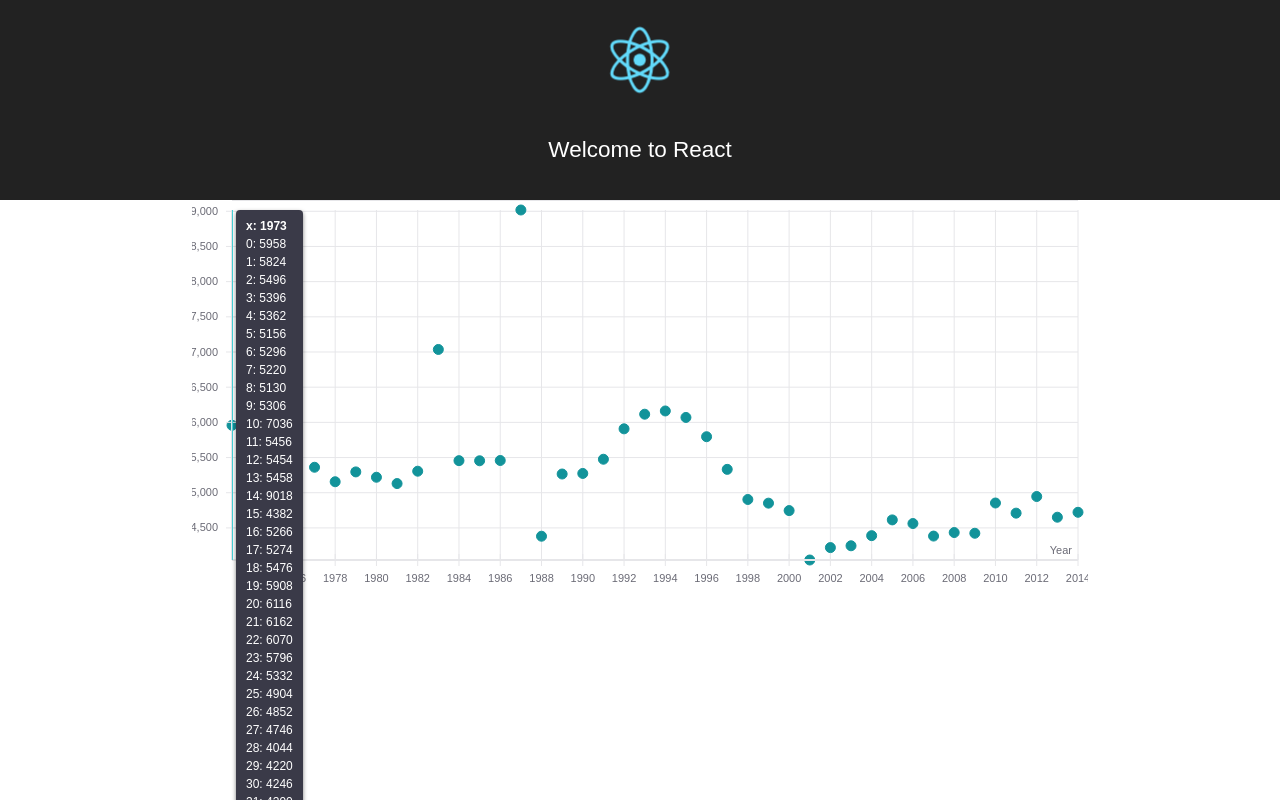
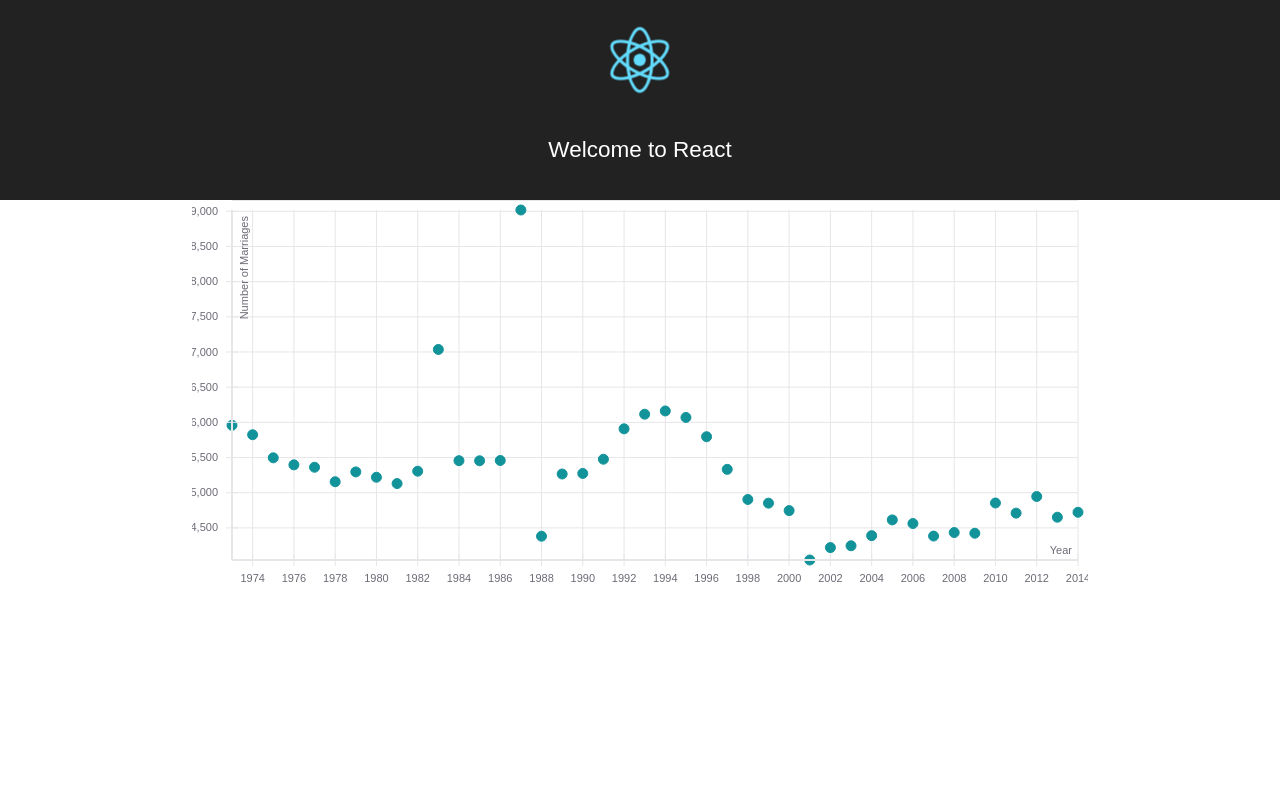
Before and after one commit to Createdd/logisticRegression, a React (Create React App) app: page / in a window 1280 px wide. Shown: the top 800 px of the page. Built offline with nearby package versions, Linux system fonts and the light colour scheme.

Commit message:
remove crosshair

```diff
--- a/src/components/Plot/Plot.jsx
+++ b/src/components/Plot/Plot.jsx
@@ -5,8 +5,7 @@ import {
   HorizontalGridLines,
   VerticalGridLines,
   XAxis,
-  YAxis,
-  Crosshair
+  YAxis
 } from "react-vis";
 import { formattedData, years } from "./dataPrep";
 
@@ -20,7 +19,6 @@ class Plot extends React.Component {
     return (
       <div className="container">
         <FlexibleWidthXYPlot height={400}>
-          <Crosshair values={numbered} />
           <HorizontalGridLines />
           <VerticalGridLines />
           <MarkSeries className="mark-series-example" data={formattedData} />
```
